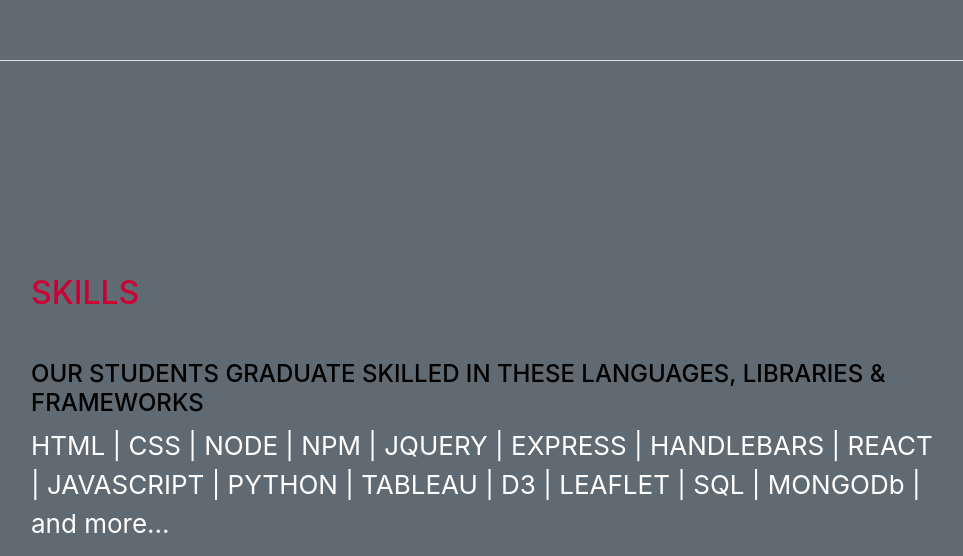
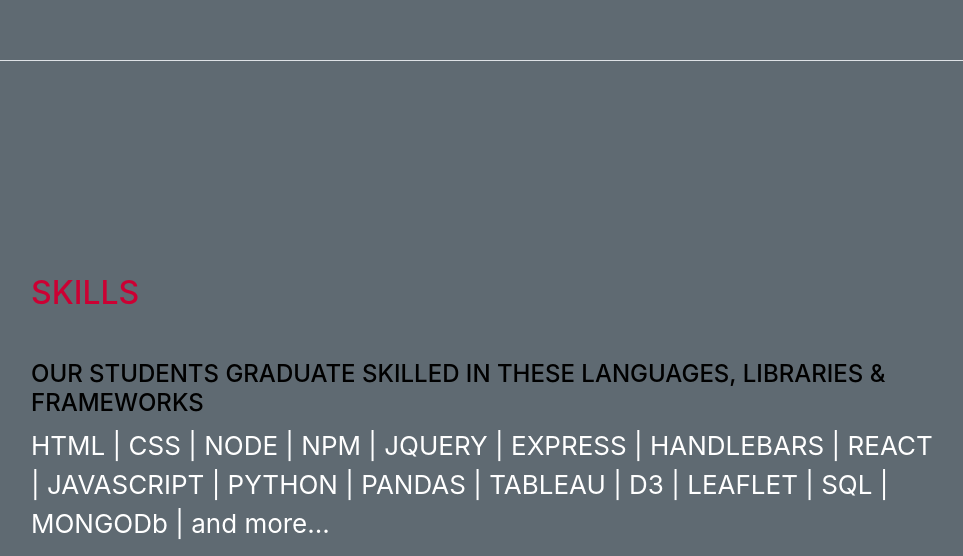
Before and after one commit to funduval/tech-opener, a website with bundled scripts: page index.html in a window 1280 px wide. Shown: the part 3140-3696 px from the top of the page, without its empty margins (289-1252 px from the left). Built offline with nearby package versions, Linux system fonts and the light colour scheme; animation ran at ten frames a second; a web font is replaced by a local one.

Commit message:
add Pandas

```diff
--- a/index.html
+++ b/index.html
@@ -180,7 +180,7 @@
 
           <h4>Our Students Graduate Skilled in These Languages, Libraries & Frameworks</h4>
           <p>HTML | CSS | NODE | NPM | JQUERY | EXPRESS | HANDLEBARS | REACT |
-            JAVASCRIPT | PYTHON | TABLEAU | D3 | LEAFLET | SQL | MONGODb | and more...</p>
+            JAVASCRIPT | PYTHON | PANDAS | TABLEAU | D3 | LEAFLET | SQL | MONGODb | and more...</p>
 
           <ul class="list-inline list-icons" id="languages">
             <li class="list-inline-item">
```
